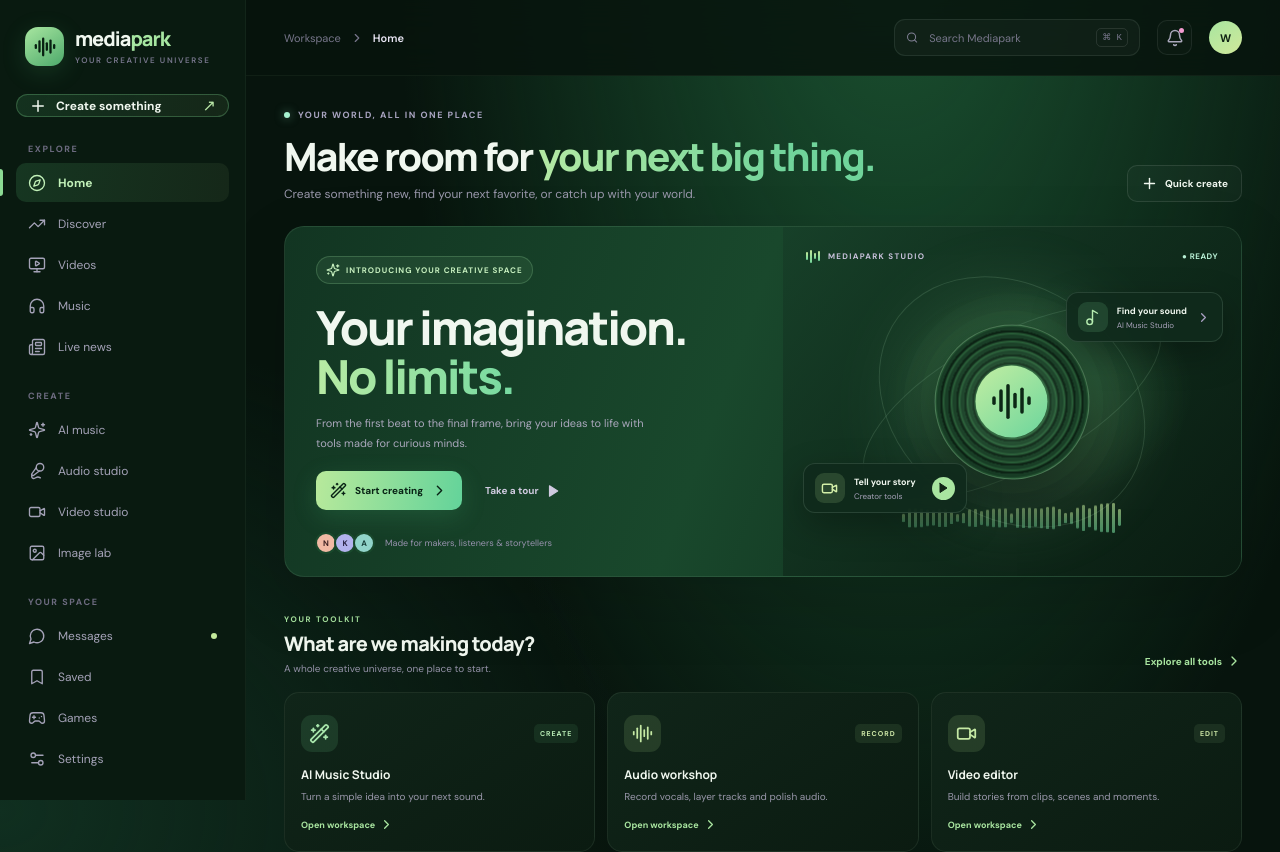
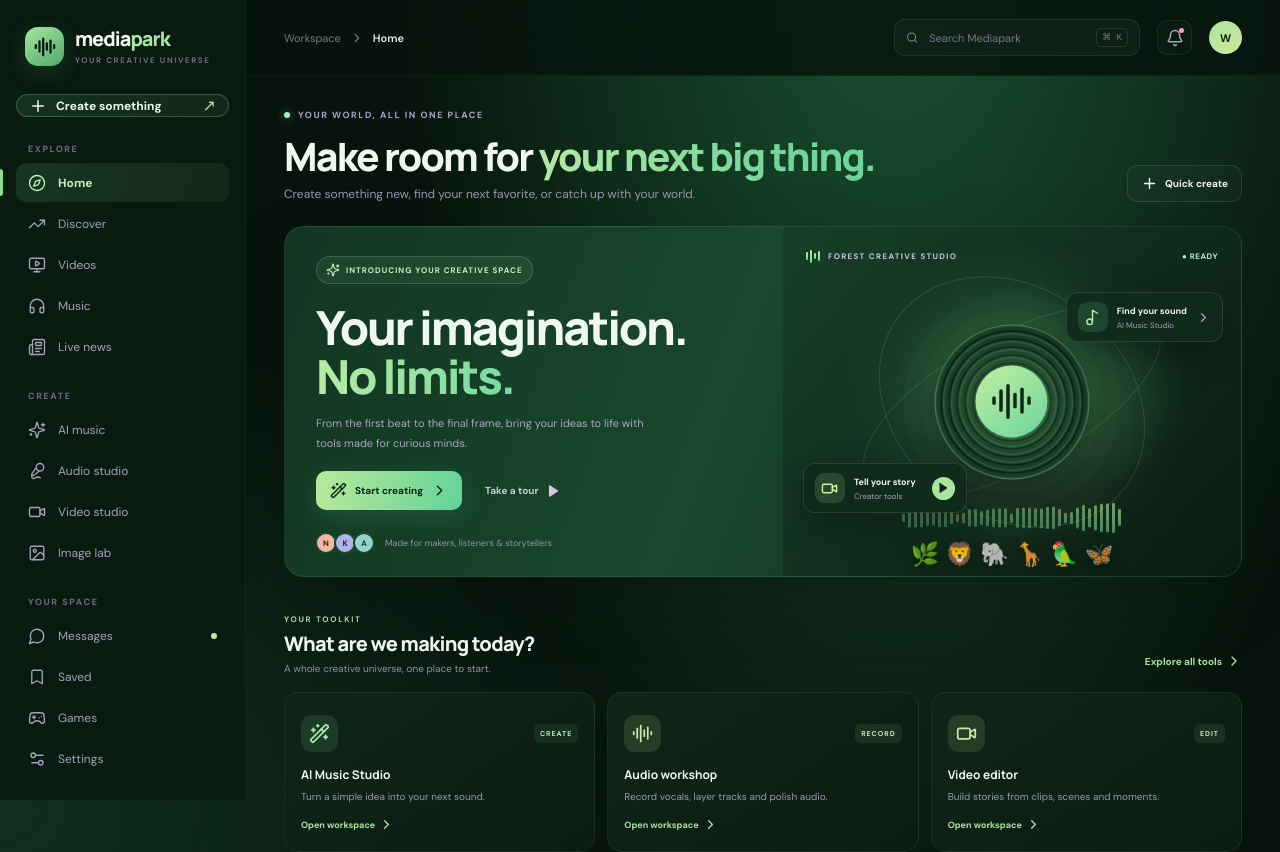
Before and after one commit to mugabowilson62/mediapark, a React (Vite) app: page / in a window 1280 px wide. Shown: the top 852 px of the page. Built offline with nearby package versions, Linux system fonts and the light colour scheme.

Commit message:
Add forest wildlife artwork to home hero

```diff
--- a/src/App.tsx
+++ b/src/App.tsx
@@ -174,11 +174,12 @@ function App() {
               <div className="hero-actions"><button className="primary-button" onClick={() => showNotice("AI Music Studio")}><WandSparkles size={17} /> Start creating <ChevronRight size={17} /></button><button className="text-button" onClick={() => showNotice("Studio tour")}>Take a tour <Play size={14} fill="currentColor" /></button></div>
               <div className="hero-foot"><span><span className="mini-avatar mini-one">N</span><span className="mini-avatar mini-two">K</span><span className="mini-avatar mini-three">A</span></span><small>Made for makers, listeners & storytellers</small></div>
             </div>
-            <div className="hero-art" aria-label="Abstract audio waveform artwork">
+            <div className="hero-art" aria-label="Forest-inspired creative artwork with wildlife">
               <div className="art-orbit orbit-one" /><div className="art-orbit orbit-two" /><div className="art-glow" />
-              <div className="art-label"><span className="equalizer"><i /><i /><i /><i /></span> MEDIAPARK STUDIO <span className="art-live">● READY</span></div>
+              <div className="art-label"><span className="equalizer"><i /><i /><i /><i /></span> FOREST CREATIVE STUDIO <span className="art-live">● READY</span></div>
               <div className="art-disc"><div className="disc-core"><AudioLines size={42} /></div></div>
               <div className="sound-wave">{Array.from({ length: 37 }, (_, i) => <i key={i} style={{ "--bar-height": (18 + Math.abs(Math.sin(i * 0.7) * Math.cos(i * 0.17)) * 76) + "px", "--bar-delay": (i * 0.035) + "s" } as CSSProperties & { "--bar-height": string; "--bar-delay": string }} />)}</div>
+              <div className="animal-strip" aria-label="Forest wildlife: lion, elephant, giraffe, parrot and butterfly">🌿 🦁 🐘 🦒 🦜 🦋</div>
               <div className="floating-card floating-top"><span className="float-icon purple"><Music2 size={17} /></span><span><b>Find your sound</b><small>AI Music Studio</small></span><ChevronRight size={15} /></div>
               <div className="floating-card floating-bottom"><span className="float-icon peach"><Video size={17} /></span><span><b>Tell your story</b><small>Creator tools</small></span><span className="float-play"><Play size={12} fill="currentColor" /></span></div>
             </div>
```
